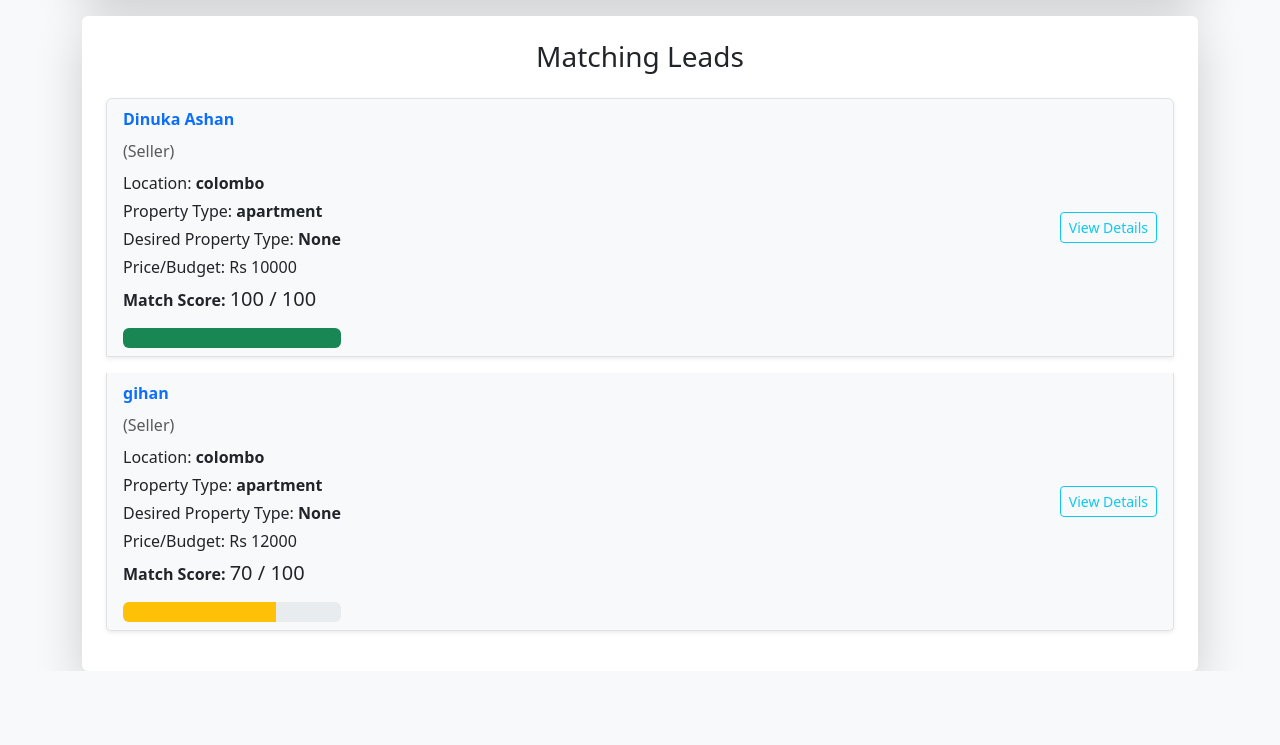
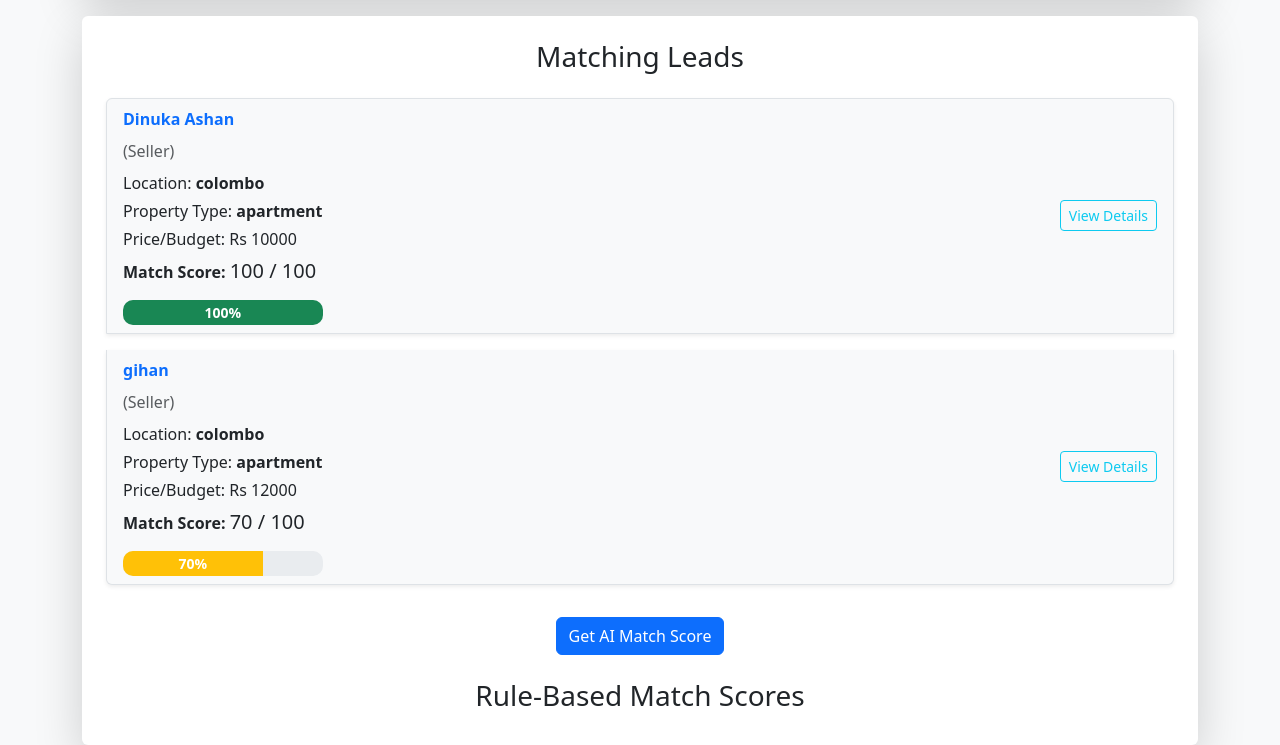
Before and after one commit to Dinukaawsh/real-easte-lead-management, a Django app: page /leads/248884ff-7ddc-4e27-9406-6213b5f52308/ in a window 1280 px wide. Shown: the part 428-1173 px from the top of the page. Before the commit the page ends 1099 px from the top, so only its background shows below. Run offline with Django 5.2, Linux system fonts and the light colour scheme; data comes from the database, SQL or seed files in the repository; both versions use the stored data as it was after the commit.

Commit message:
AI powerd match scoring system

```diff
--- a/leads/templates/leads/lead_detail.html
+++ b/leads/templates/leads/lead_detail.html
@@ -82,7 +82,10 @@
             <a href="{% url 'lead_list' %}" class="btn btn-primary">Back to Leads List</a>
         </div>
 
-       <!-- Matching Leads Section -->
+
+
+
+    <!-- Matching Leads Section -->
 <div class="card shadow-lg p-4 mt-4 border-0 rounded-lg">
     <h3 class="text-center mb-4">Matching Leads</h3>
 
@@ -91,13 +94,11 @@
             {% for match in matches %}
                 <li class="list-group-item d-flex justify-content-between align-items-center bg-light mb-3 rounded-lg shadow-sm">
                     <div class="d-flex flex-column">
-                        <!-- Lead Information -->
                         <strong class="text-primary mb-2">{{ match.lead.name }}</strong>
                         <span class="text-muted mb-2">({{ match.lead.lead_type|title }})</span>
 
                         <p class="mb-1">Location: <strong>{{ match.lead.location }}</strong></p>
                         <p class="mb-1">Property Type: <strong>{{ match.lead.property_type }}</strong></p>
-                        <p class="mb-1">Desired Property Type: <strong>{{ match.lead.desired_property_type }}</strong></p>
 
                         <p class="mb-2">Price/Budget:
                             {% if match.lead.lead_type == 'seller' %} Rs {{ match.lead.price }}
@@ -108,11 +109,27 @@
                             {% endif %}
                         </p>
 
-                        <p class="mb-2"><strong>Match Score:</strong> <span class="h5">{{ match.score }} / 100</span></p>
+                        <p class="mb-2"><strong>Match Score:</strong>
+                            <span class="h5">
+                                {% if match.score == "Error" %}
+                                    <span class="text-danger">AI Scoring Failed</span>
+                                {% else %}
+                                    {{ match.score }} / 100
+                                {% endif %}
+                            </span>
+                        </p>
 
                         <!-- Progress Bar -->
-                        <div class="progress mt-2" style="height: 20px;">
-                            <div class="progress-bar {% if match.score > 70 %}bg-success{% elif match.score > 40 %}bg-warning{% else %}bg-danger{% endif %}" role="progressbar" style="width: {{ match.score }}%" aria-valuenow="{{ match.score }}" aria-valuemin="0" aria-valuemax="100"></div>
+                        <div class="progress mt-2" style="height: 25px; border-radius: 10px;">
+                            <div class="progress-bar
+                                 {% if match.score > 70 %}bg-success
+                                 {% elif match.score > 40 %}bg-warning
+                                 {% else %}bg-danger{% endif %}"
+                                 role="progressbar"
+                                 style="width: {{ match.score }}%; font-size: 14px; font-weight: bold;"
+                                 aria-valuenow="{{ match.score }}" aria-valuemin="0" aria-valuemax="100">
+                                {{ match.score }}%
+                            </div>
                         </div>
                     </div>
 
@@ -128,7 +145,27 @@
     {% else %}
         <p class="text-muted text-center mt-3">No matching leads found.</p>
     {% endif %}
+
+    <!-- AI Matching Button -->
+    <div class="text-center mt-3">
+        <form action="{% url 'ai_match_lead' id=lead.id|stringformat:'s' %}" method="post">
+            {% csrf_token %}
+            <button type="submit" class="btn btn-primary">Get AI Match Score</button>
+        </form>
+
+
+    </div>
+
+    <h3 class="text-center mt-4">
+        {% if ai_used %}
+            AI-Powered Match Scores
+        {% else %}
+            Rule-Based Match Scores
+        {% endif %}
+    </h3>
+
 </div>
+
 
 
 
--- a/leads/utils.py
+++ b/leads/utils.py
@@ -66,16 +66,6 @@ def calculate_match_score(lead, potential_match):
         elif rent_percentage_diff <= 20:
             score += 10
 
-    # Additional Matching (e.g., bedrooms, property size, amenities)
-    if hasattr(lead, "bedrooms") and hasattr(potential_match, "bedrooms"):
-        if lead.bedrooms == potential_match.bedrooms:
-            score += 10
 
-    if hasattr(lead, "property_size") and hasattr(potential_match, "property_size"):
-        size_difference = abs(lead.property_size - potential_match.property_size)
-        if size_difference == 0:
-            score += 10
-        elif size_difference <= lead.property_size * 0.1:
-            score += 5
 
     return min(score, 100)  # Ensure max score is capped at 100
--- a/leads/views.py
+++ b/leads/views.py
@@ -9,7 +9,79 @@ from django.contrib import messages
 from django.views.decorators.csrf import csrf_exempt
 from .utils import calculate_match_score
 
+import openai
+import os
+import uuid
+from django.shortcuts import render, get_object_or_404
+from .models import Lead  # Assuming you have a Lead model
 
+# Ensure API key is securely loaded
+OPENAI_API_KEY = os.getenv("OPENAI_API_KEY")
+def ai_match_lead(request, id):
+    try:
+        lead = get_object_or_404(Lead, id=id)
+
+        # Fetch rule-based matches (opposite type, same location)
+        matches = Lead.objects.filter(
+            lead_type="buyer" if lead.lead_type == "seller" else "seller",
+            location=lead.location
+        )
+
+        ai_matches = []  # Store AI-enhanced matches
+
+        for match in matches:
+            prompt = f"""
+            Given the following real estate leads:
+            - Lead 1: Type: {lead.lead_type}, Location: {lead.location}, Property Type: {lead.property_type}, Budget: {getattr(lead, 'budget', 'N/A')}, Price: {getattr(lead, 'price', 'N/A')}
+            - Lead 2: Type: {match.lead_type}, Location: {match.location}, Property Type: {match.property_type}, Budget: {getattr(match, 'budget', 'N/A')}, Price: {getattr(match, 'price', 'N/A')}
+
+            Score the compatibility of these leads based on the following criteria:
+            - Exact location match: 40 points
+            - Property type match: 20 points
+            - Budget/Price match:
+                - Exact match: 40 points
+                - Within 5%: 30 points
+                - Within 10%: 20 points
+                - Within 20%: 10 points
+
+            Return a score between 0 and 100.
+            """
+
+            try:
+                # OpenAI API request
+                response = openai.ChatCompletion.create(
+    model="gpt-3.5-turbo",  # Change this line to use a model you have access to
+    messages=[{"role": "system", "content": "You are a real estate expert."},
+              {"role": "user", "content": prompt}],
+    max_tokens=10
+)
+
+
+                # Logging the response to check
+                print(f"AI Response: {response}")
+
+                # Extract the score from the response
+                score = int(response["choices"][0]["message"]["content"].strip())
+            except Exception as e:
+                # Logging error
+                print(f"AI Scoring Error: {e}")
+                score = "Error"  # In case of failure, set the score to "Error"
+
+            ai_matches.append({'lead': match, 'score': score})
+
+        # Sort matches by AI score
+        ai_matches.sort(key=lambda x: x['score'] if isinstance(x['score'], int) else 0, reverse=True)
+
+        return render(request, "leads/lead_detail.html", {
+            "lead": lead,
+            "matches": ai_matches,
+            "ai_used": True,
+        })
+
+    except Exception as e:
+        # General error handling
+        print(f"General Error: {e}")
+        return render(request, "leads/error.html", {"message": "Something went wrong while processing the AI match scoring."})
 
 
 # Home Page
--- a/real_estate_leads/settings.py
+++ b/real_estate_leads/settings.py
@@ -12,6 +12,7 @@ https://docs.djangoproject.com/en/5.1/ref/settings/
 
 from pathlib import Path
 import os
+import environ
 
 # Define BASE_DIR first
 BASE_DIR = Path(__file__).resolve().parent.parent
@@ -26,6 +27,10 @@ STATIC_ROOT = os.path.join(BASE_DIR, "staticfiles")
 LOGIN_URL = '/login/'
 LOGIN_REDIRECT_URL = '/lead_list/'  # Redirect users after login
 
+
+env = environ.Env()
+environ.Env.read_env()
+OPENAI_API_KEY = env("OPENAI_API_KEY")
 
 
 # Quick-start development settings - unsuitable for production
--- a/real_estate_leads/urls.py
+++ b/real_estate_leads/urls.py
@@ -17,12 +17,15 @@ Including another URLconf
 from django.contrib import admin
 from django.urls import path
 from leads import views
+from leads.views import ai_match_lead
 
 urlpatterns = [
     path('admin/', admin.site.urls),
     path('', views.index, name='index'),
     path('login/', views.custom_login, name='login'),
     path('logout/', views.logout_view, name='logout'),
+
+    path("lead/<uuid:id>/ai-match/", ai_match_lead, name="ai_match_lead"),
 
 
 
```
Also changed, not shown: db.sqlite3.
